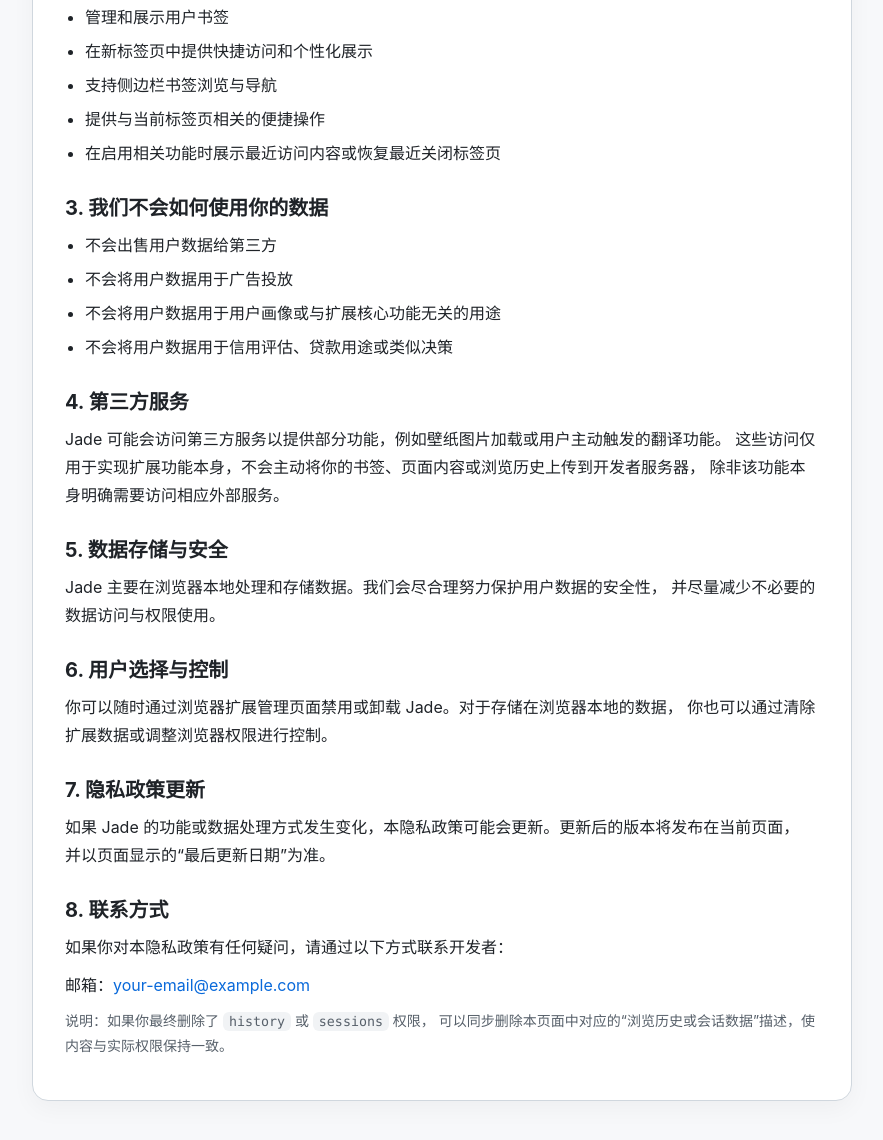
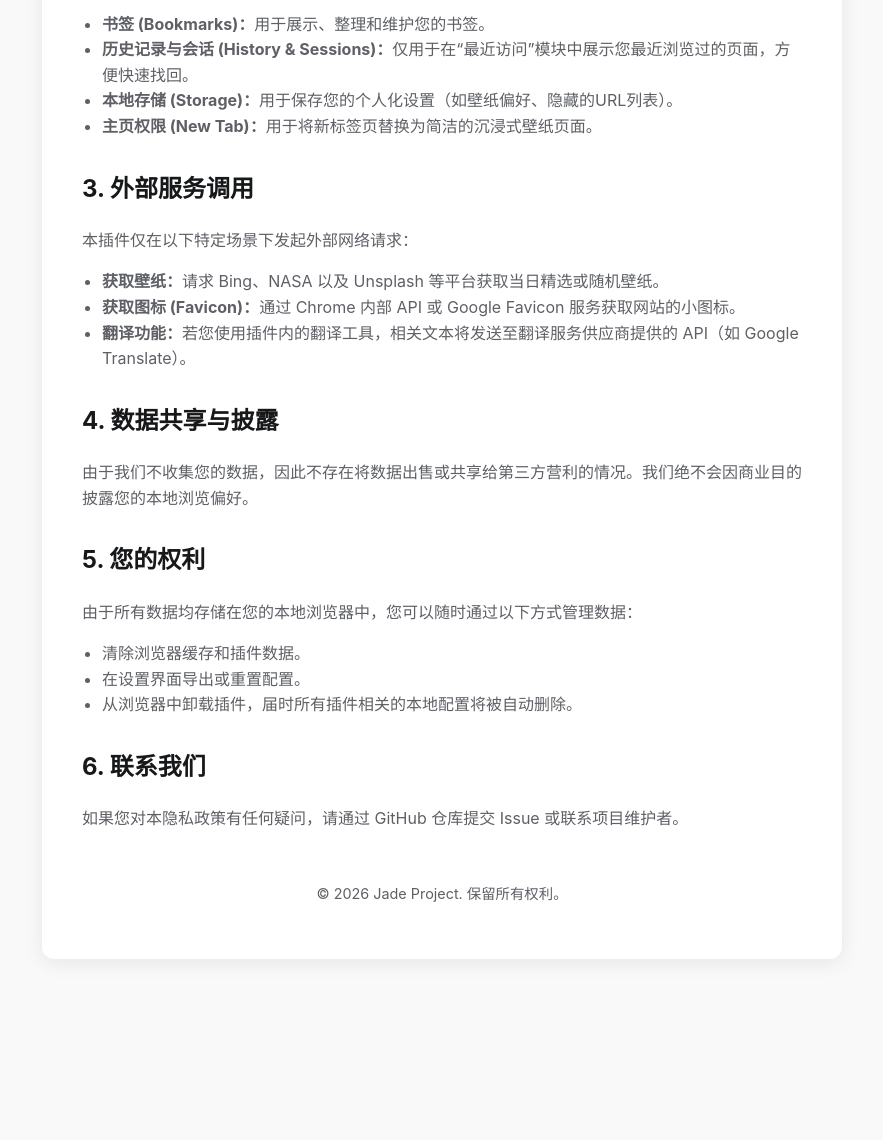
Before and after one commit to Jarv1s0/Jade, a browser extension: page privacy.html in a window 1280 px wide. Shown: the part 608-1748 px from the top of the page, without its empty margins (198-1081 px from the left). After the commit the page ends 1607 px from the top, so only its background shows below. Drawn offline with Linux system fonts and the light colour scheme.

Commit message:
docs: add privacy policy for Chrome Web Store compliance

```diff
--- a/privacy.html
+++ b/privacy.html
@@ -1,175 +1,101 @@
-<!doctype html>
+<!DOCTYPE html>
 <html lang="zh-CN">
 <head>
-  <meta charset="UTF-8" />
-  <meta name="viewport" content="width=device-width, initial-scale=1.0" />
+    <meta charset="UTF-8">
+    <meta name="viewport" content="width=device-width, initial-scale=1.0">
     <title>Jade 隐私政策</title>
     <style>
-    :root {
-      --bg: #f7f8fa;
-      --card: #ffffff;
-      --text: #1f2328;
-      --subtle: #57606a;
-      --line: #d0d7de;
-      --accent: #0969da;
+        body {
+            font-family: -apple-system, BlinkMacSystemFont, "Segoe UI", Roboto, Helvetica, Arial, sans-serif;
+            line-height: 1.6;
+            color: #333;
+            max-width: 800px;
+            margin: 0 auto;
+            padding: 40px 20px;
+            background-color: #f9f9f9;
         }
-
-    * {
-      box-sizing: border-box;
+        .container {
+            background: #fff;
+            padding: 40px;
+            border-radius: 12px;
+            box-shadow: 0 4px 20px rgba(0,0,0,0.08);
         }
-
-    body {
-      margin: 0;
-      font-family: -apple-system, BlinkMacSystemFont, "Segoe UI", "PingFang SC",
-        "Hiragino Sans GB", "Microsoft YaHei", sans-serif;
-      background: var(--bg);
-      color: var(--text);
-      line-height: 1.75;
+        h1 {
+            color: #17181a;
+            border-bottom: 2px solid #0066ff;
+            padding-bottom: 10px;
+            margin-top: 0;
         }
-
-    .wrap {
-      max-width: 860px;
-      margin: 40px auto;
-      padding: 0 20px;
+        h2 {
+            color: #17181a;
+            margin-top: 30px;
         }
-
-    .card {
-      background: var(--card);
-      border: 1px solid var(--line);
-      border-radius: 16px;
-      padding: 32px;
-      box-shadow: 0 8px 24px rgba(0, 0, 0, 0.04);
+        p, li {
+            color: #5e6066;
         }
-
-    h1, h2 {
-      margin-top: 0;
-      line-height: 1.3;
+        ul {
+            padding-left: 20px;
         }
-
-    h1 {
-      font-size: 32px;
-      margin-bottom: 8px;
+        .footer {
+            margin-top: 50px;
+            font-size: 0.9em;
+            color: #8f9299;
+            text-align: center;
         }
-
-    h2 {
-      font-size: 20px;
-      margin-top: 28px;
-      margin-bottom: 10px;
-    }
-
-    p {
-      margin: 10px 0;
-    }
-
-    ul {
-      margin: 8px 0 8px 20px;
-      padding: 0;
-    }
-
-    li {
-      margin: 6px 0;
-    }
-
-    .muted {
-      color: var(--subtle);
-      font-size: 14px;
-    }
-
-    a {
-      color: var(--accent);
-      text-decoration: none;
-    }
-
-    a:hover {
-      text-decoration: underline;
-    }
-
-    code {
-      background: #f1f3f5;
-      padding: 2px 6px;
-      border-radius: 6px;
-      font-family: ui-monospace, SFMono-Regular, Menlo, Consolas, monospace;
-      font-size: 0.95em;
+        .highlight {
+            color: #0066ff;
+            font-weight: 500;
         }
     </style>
 </head>
 <body>
-  <div class="wrap">
-    <div class="card">
+    <div class="container">
         <h1>Jade 隐私政策</h1>
-      <p class="muted">最后更新日期：2026-03-09</p>
+        <p>最近更新日期：2026年3月11日</p>
 
-      <p>
-        Jade 是一款用于书签管理与新标签页增强的浏览器扩展。本扩展会访问用户授权的浏览器数据，
-        仅用于实现扩展的核心功能，包括书签展示、整理、搜索、快速访问、新标签页展示、壁纸加载、
-        以及与当前标签页相关的便捷操作。
-      </p>
+        <p>感谢您选择 <strong>Jade</strong> 浏览器扩展（以下简称“本插件”）。我们非常重视您的隐私。本政策旨在透明地说明我们如何处理您的数据。</p>
 
-      <h2>1. 我们会处理哪些数据</h2>
-      <p>根据你启用的功能，Jade 可能会处理以下数据：</p>
+        <h2>1. 核心原则</h2>
+        <p>Jade 遵循 <span class="highlight">“本地优先”</span> 的设计理念。我们的核心准则如下：</p>
         <ul>
-        <li><strong>书签数据</strong>：用于展示、整理、搜索和快速访问用户已保存的书签。</li>
-        <li><strong>标签页信息</strong>：用于支持当前标签页相关的快捷操作、页面导航和界面展示。</li>
-        <li><strong>本地存储数据</strong>：用于保存用户设置、界面偏好、壁纸配置及扩展运行所需的本地数据。</li>
-        <li><strong>浏览历史或会话数据</strong>：仅在相关功能启用时用于展示最近访问内容或恢复最近关闭的标签页。</li>
-        <li><strong>网站图标（favicon）</strong>：用于在书签列表和导航界面中显示网站图标，提升识别效率。</li>
+            <li><strong>不收集个人信息：</strong>我们不收集您的姓名、电子邮件地址、电话号码或任何可识别身份的信息。</li>
+            <li><strong>数据本地存储：</strong>您的书签、浏览历史以及插件配置均存储在您的本地浏览器中，绝不上传至任何第三方服务器。</li>
+            <li><strong>无跟踪：</strong>我们不包含任何追踪脚本、广告插件或分析像素。</li>
         </ul>
 
-      <h2>2. 这些数据如何使用</h2>
-      <p>Jade 访问相关数据仅用于实现扩展的核心功能，例如：</p>
+        <h2>2. 权限说明与数据使用</h2>
+        <p>为了提供核心功能，Jade 请求了以下权限：</p>
         <ul>
-        <li>管理和展示用户书签</li>
-        <li>在新标签页中提供快捷访问和个性化展示</li>
-        <li>支持侧边栏书签浏览与导航</li>
-        <li>提供与当前标签页相关的便捷操作</li>
-        <li>在启用相关功能时展示最近访问内容或恢复最近关闭标签页</li>
+            <li><strong>书签 (Bookmarks)：</strong>用于展示、整理和维护您的书签。</li>
+            <li><strong>历史记录与会话 (History & Sessions)：</strong>仅用于在“最近访问”模块中展示您最近浏览过的页面，方便快速找回。</li>
+            <li><strong>本地存储 (Storage)：</strong>用于保存您的个人化设置（如壁纸偏好、隐藏的URL列表）。</li>
+            <li><strong>主页权限 (New Tab)：</strong>用于将新标签页替换为简洁的沉浸式壁纸页面。</li>
         </ul>
 
-      <h2>3. 我们不会如何使用你的数据</h2>
+        <h2>3. 外部服务调用</h2>
+        <p>本插件仅在以下特定场景下发起外部网络请求：</p>
         <ul>
-        <li>不会出售用户数据给第三方</li>
-        <li>不会将用户数据用于广告投放</li>
-        <li>不会将用户数据用于用户画像或与扩展核心功能无关的用途</li>
-        <li>不会将用户数据用于信用评估、贷款用途或类似决策</li>
+            <li><strong>获取壁纸：</strong>请求 Bing、NASA 以及 Unsplash 等平台获取当日精选或随机壁纸。</li>
+            <li><strong>获取图标 (Favicon)：</strong>通过 Chrome 内部 API 或 Google Favicon 服务获取网站的小图标。</li>
+            <li><strong>翻译功能：</strong>若您使用插件内的翻译工具，相关文本将发送至翻译服务供应商提供的 API（如 Google Translate）。</li>
         </ul>
 
-      <h2>4. 第三方服务</h2>
-      <p>
-        Jade 可能会访问第三方服务以提供部分功能，例如壁纸图片加载或用户主动触发的翻译功能。
-        这些访问仅用于实现扩展功能本身，不会主动将你的书签、页面内容或浏览历史上传到开发者服务器，
-        除非该功能本身明确需要访问相应外部服务。
-      </p>
+        <h2>4. 数据共享与披露</h2>
+        <p>由于我们不收集您的数据，因此不存在将数据出售或共享给第三方营利的情况。我们绝不会因商业目的披露您的本地浏览偏好。</p>
 
-      <h2>5. 数据存储与安全</h2>
-      <p>
-        Jade 主要在浏览器本地处理和存储数据。我们会尽合理努力保护用户数据的安全性，
-        并尽量减少不必要的数据访问与权限使用。
-      </p>
+        <h2>5. 您的权利</h2>
+        <p>由于所有数据均存储在您的本地浏览器中，您可以随时通过以下方式管理数据：</p>
+        <ul>
+            <li>清除浏览器缓存和插件数据。</li>
+            <li>在设置界面导出或重置配置。</li>
+            <li>从浏览器中卸载插件，届时所有插件相关的本地配置将被自动删除。</li>
+        </ul>
 
-      <h2>6. 用户选择与控制</h2>
-      <p>
-        你可以随时通过浏览器扩展管理页面禁用或卸载 Jade。对于存储在浏览器本地的数据，
-        你也可以通过清除扩展数据或调整浏览器权限进行控制。
-      </p>
+        <h2>6. 联系我们</h2>
+        <p>如果您对本隐私政策有任何疑问，请通过 GitHub 仓库提交 Issue 或联系项目维护者。</p>
 
-      <h2>7. 隐私政策更新</h2>
-      <p>
-        如果 Jade 的功能或数据处理方式发生变化，本隐私政策可能会更新。更新后的版本将发布在当前页面，
-        并以页面显示的“最后更新日期”为准。
-      </p>
-
-      <h2>8. 联系方式</h2>
-      <p>
-        如果你对本隐私政策有任何疑问，请通过以下方式联系开发者：
-      </p>
-      <p>
-        邮箱：<a href="mailto:your-email@example.com">your-email@example.com</a>
-      </p>
-
-      <p class="muted">
-        说明：如果你最终删除了 <code>history</code> 或 <code>sessions</code> 权限，
-        可以同步删除本页面中对应的“浏览历史或会话数据”描述，使内容与实际权限保持一致。
-      </p>
+        <div class="footer">
+            <p>© 2026 Jade Project. 保留所有权利。</p>
         </div>
     </div>
 </body>
```
Also changed, not shown: 1 other file. Lines whose indentation alone changed are shown as unchanged.
